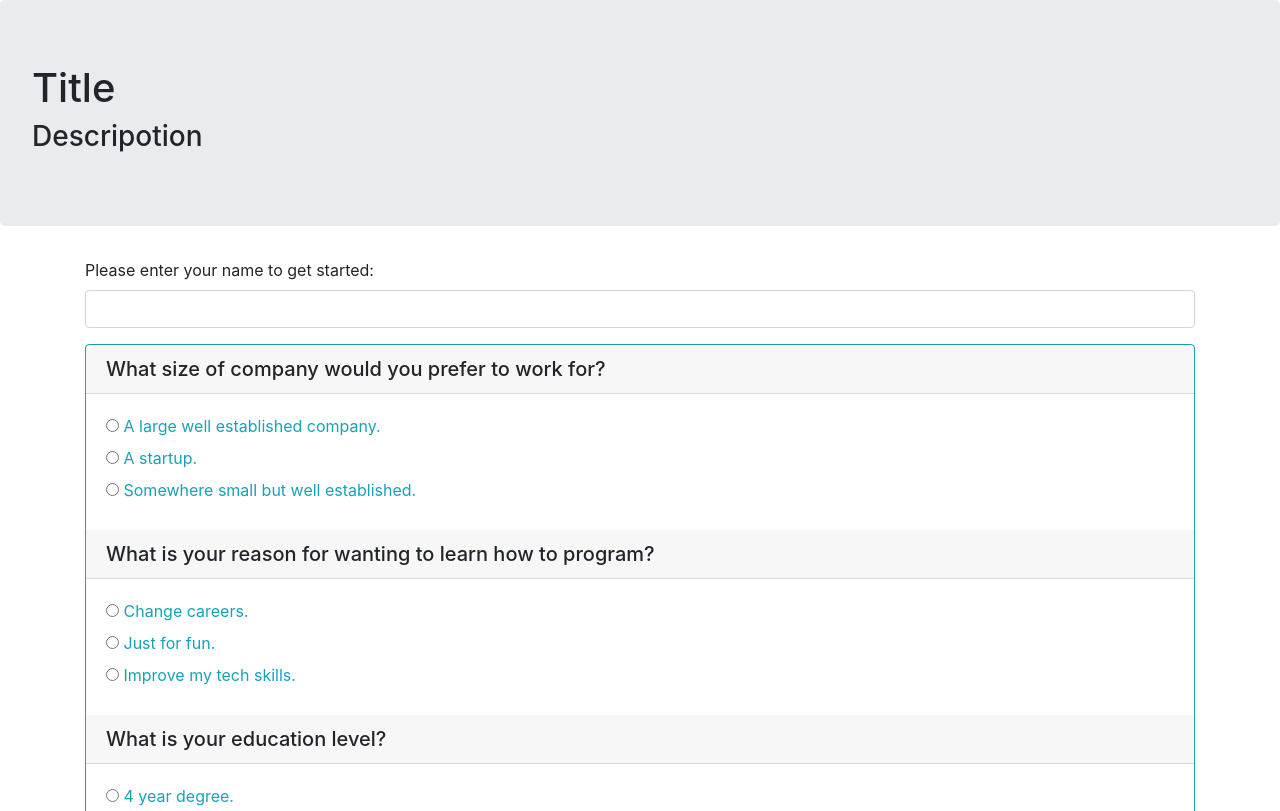
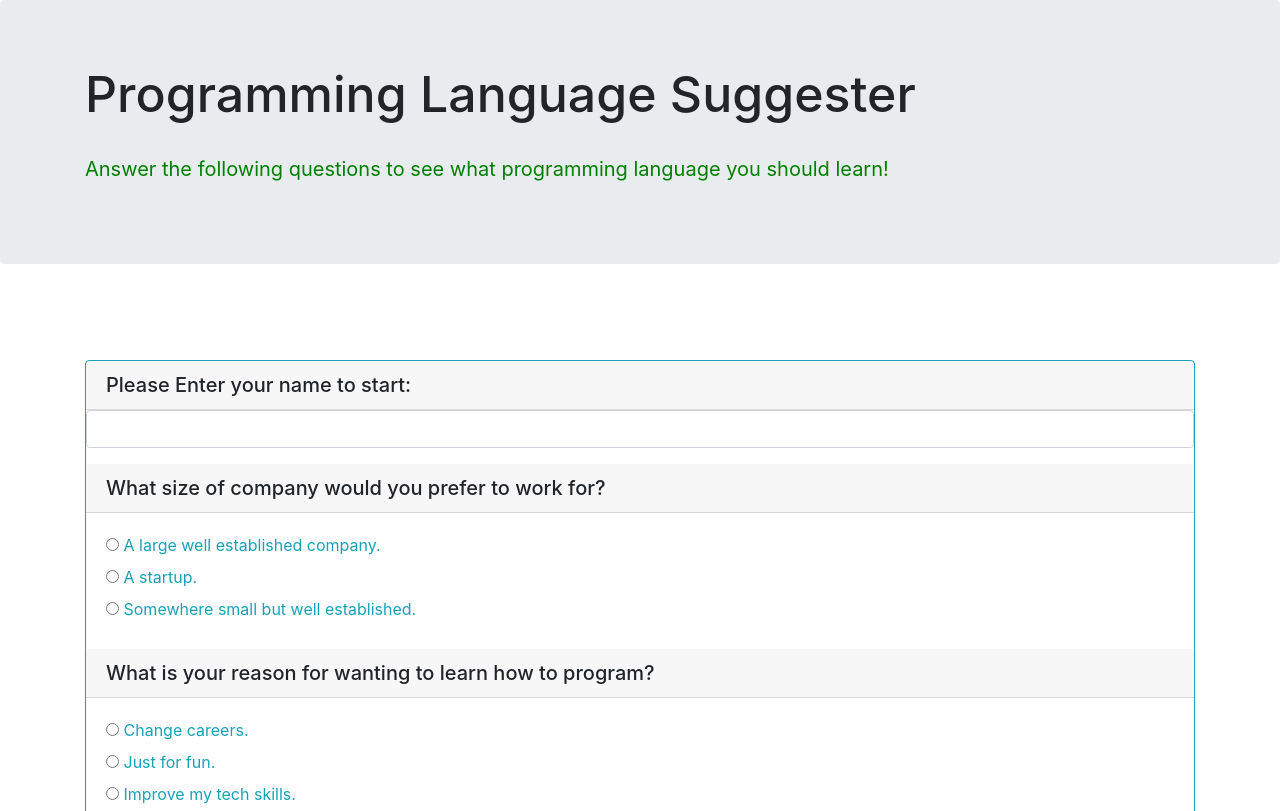
Before and after one commit to smoody0208/week-2-project, a plain HTML site: page index.html in a window 1280 px wide. Shown: the top 811 px of the page. Drawn offline with nearby package versions, Linux system fonts and the light colour scheme.

Commit message:
Add style changes to stylesheet

```diff
--- a/css/styles.css
+++ b/css/styles.css
@@ -1,3 +1,17 @@
 #a-ruby, #a-js, #a-csharp {
   display: none;
 }
+.container1 {
+  padding-top: 5%;
+  padding-bottom: 10%;
+}
+
+.container2 p {
+  color: green;
+  font-size: 20px;
+}
+
+.container2 h1 {
+  font-size: 50px;
+  padding-bottom: 2%;
+}
--- a/index.html
+++ b/index.html
@@ -11,17 +11,19 @@
     <title>Programming Language Quiz</title>
   </head>
   <body>
-    <div class="jumbotron">
-      <h1>Title</h1>
-      <h3>Descripotion</h3>
+    <div class="jumbotron jumbotron1">
+      <div class="container container2">
+        <h1>Programming Language Suggester</h1>
+        <p>Answer the following questions to see what programming language you should learn!</h5>
+      </div>
     </div>
-    <div class="container">
+    <div class="container container1">
       <form id="quizForm">
-        <div class="form-group">
-          <label for="person1">Please enter your name to get started:</label>
-          <input id="name" class="form-control" type="text">
-        </div>
         <div class="card border-info mb-3">
+          <div class="form-group">
+            <h5 class="card-header">Please Enter your name to start:</h5>
+            <input id="name" class="form-control" type="text">
+          </div>
           <h5 class="card-header">What size of company would you prefer to work for?</h5>
           <div class="card-body text-info">
             <div class="card-text">
@@ -151,7 +153,6 @@
         </ul>
         <button class="btn btn-warning" onclick="location.href='index.html'" type="button">Try Again!</button>
       </div>
-
       <div id="a-js">
         <div class="alert alert-success">
           <h1>Congratulations, <span class="name"></span> based on your answers the best course for you would be JavaScript</h1>
@@ -163,7 +164,6 @@
         </ul>
         <button class="btn btn-warning" onclick="location.href='index.html'" type="button">Try Again!</button>
       </div>
-
       <div id="a-csharp">
         <div class="alert alert-success">
           <h1>Congratulations, <span class="name"></span> based on your answers the best course for you would be C#</h1>
--- a/js/scripts.js
+++ b/js/scripts.js
@@ -24,6 +24,8 @@ $(document).ready(function(){
     }
   });
 });
+
+//Still working on this code:
 
 /*let rubyTotal = 0;
 let jsTotal = 0;
```
